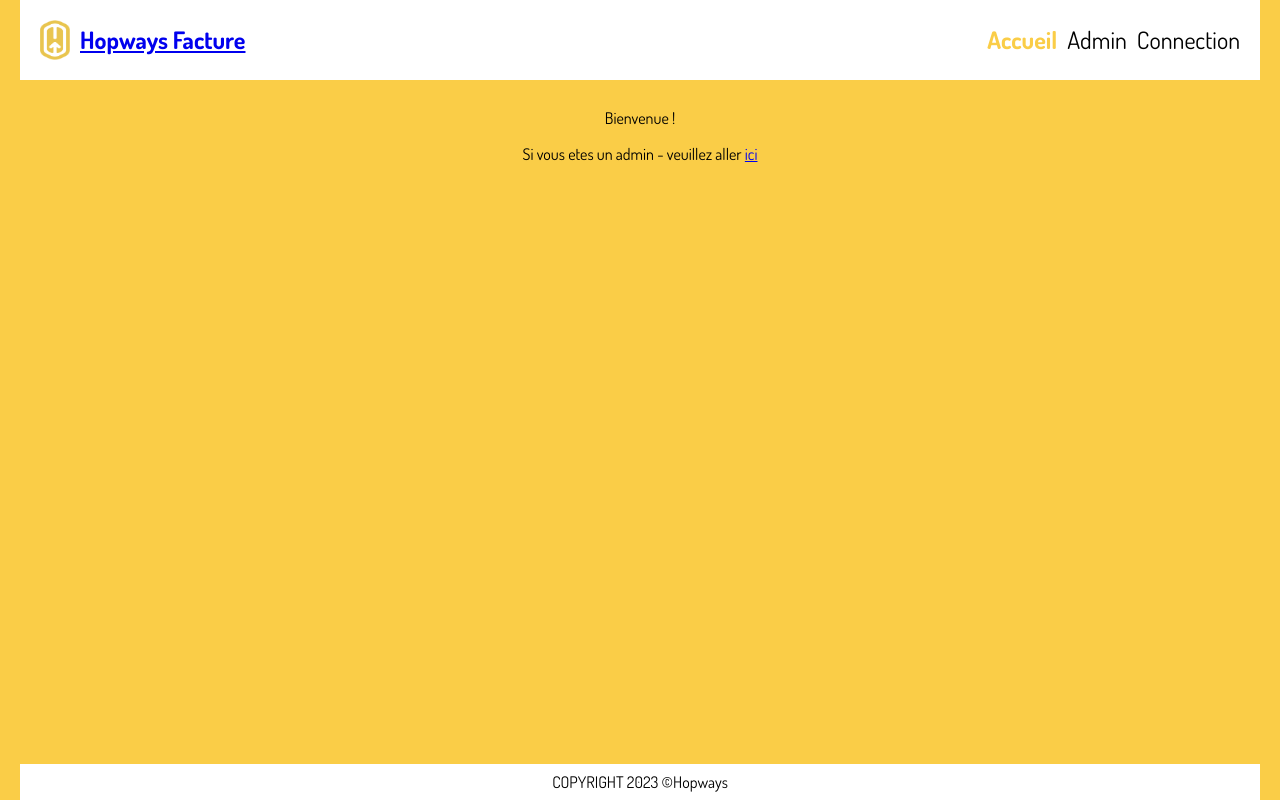
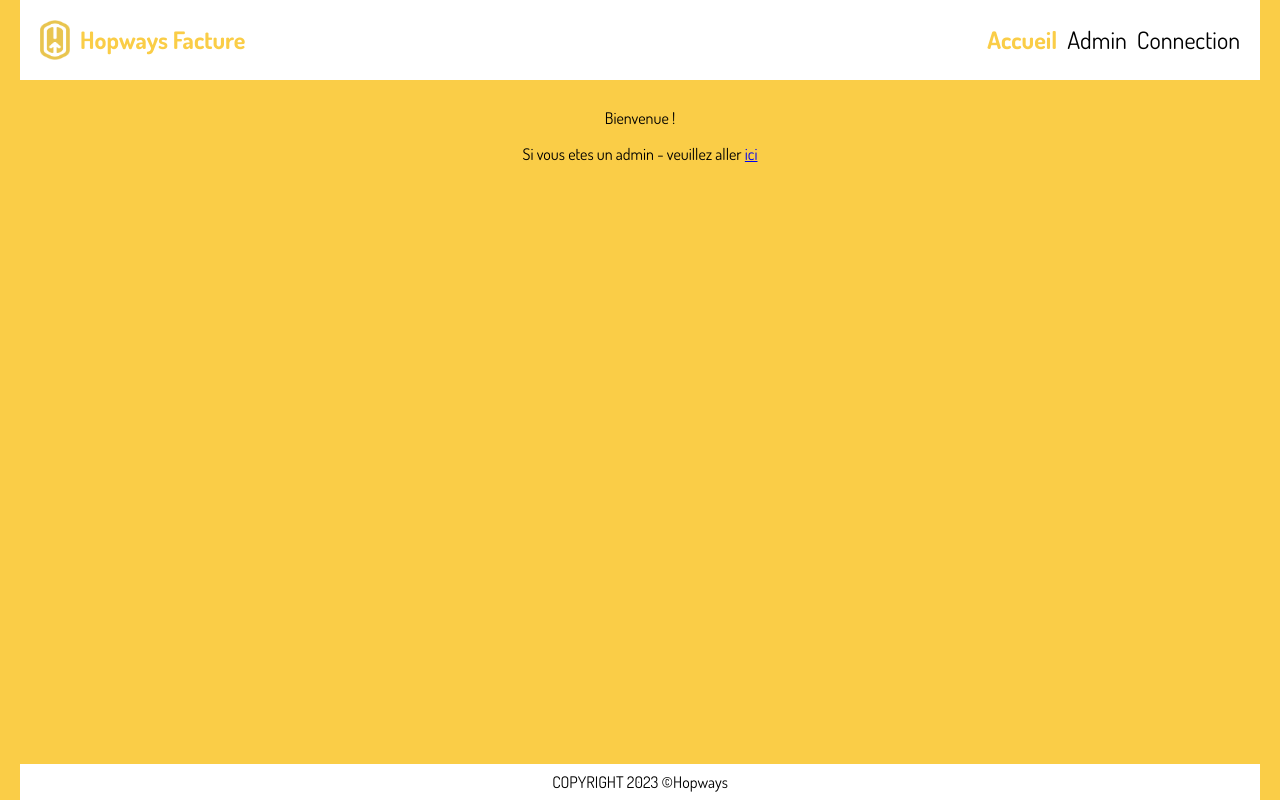
Before and after one commit to vadym-loik/invoices, a Next.js app: page / in a window 1280 px wide. Built offline with nearby package versions, Linux system fonts and the light colour scheme; no server answers.

Commit message:
Update header link styling

```diff
--- a/src/components/Header/Header.tsx
+++ b/src/components/Header/Header.tsx
@@ -12,7 +12,10 @@ const Header = () => {
   return (
     <>
       <div className="header">
-        <Link href={'/'}>
+        <Link
+          href={'/'}
+          className="header-heading"
+        >
           <div className="header-wrap">
             <Image
               className="header-logo"
--- a/src/components/Header/header.scss
+++ b/src/components/Header/header.scss
@@ -23,6 +23,11 @@
     display: flex;
     align-items: center;
     gap: 10px;
+  }
+
+  &-heading {
+    text-decoration: none;
+    color: #facd47;
   }
 }
 
```
